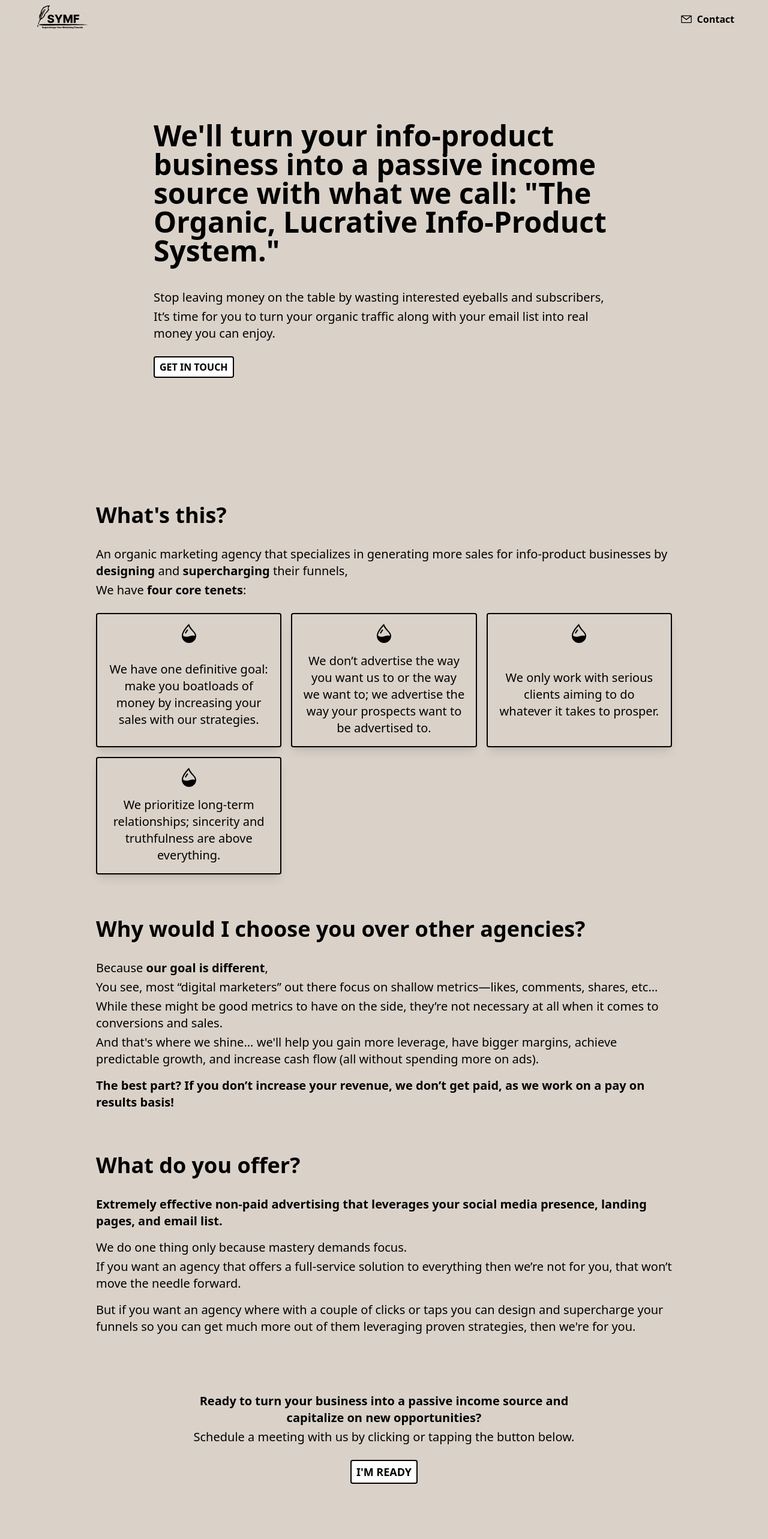
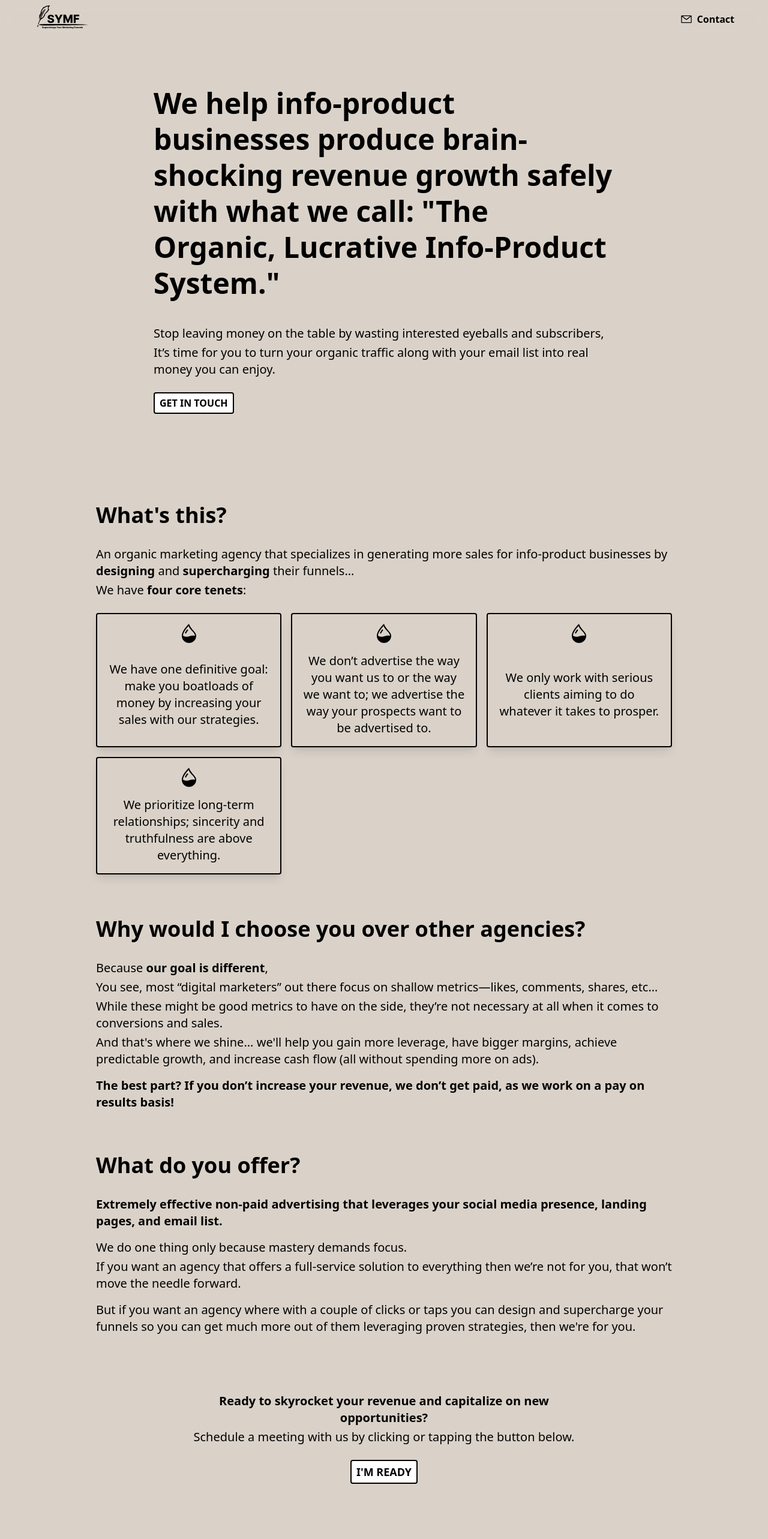
Before and after one commit to symfagency/symf-agency, a Next.js app: page / in a window 1280 px wide. Shown: the top 2566 px of the page at 60% size. Built offline with nearby package versions, Linux system fonts and the light colour scheme.

Commit message:
Improve copy

```diff
--- a/components/Hero.tsx
+++ b/components/Hero.tsx
@@ -18,9 +18,9 @@ const Hero = () => {
           <CSSTransition classNames="fade-up" timeout={config.delays.header}>
             <div className="text-center md:text-left">
               <div className="mx-auto flex w-fit flex-grow flex-col gap-6 md:flex-1">
-                <h1 className="text text-[clamp(2.25rem,8vw,3rem)] font-bold leading-none">
-                  We&apos;ll turn your info-product business into a passive
-                  income source with what we call: &quot;The Organic, Lucrative
+                <h1 className="text text-[clamp(2.25rem,8vw,3rem)] font-bold leading-tight">
+                  We help info-product businesses produce brain-shocking revenue
+                  growth safely with what we call: &quot;The Organic, Lucrative
                   Info-Product System.&quot;
                 </h1>
 
--- a/components/sections/Body.tsx
+++ b/components/sections/Body.tsx
@@ -34,7 +34,7 @@ const Body = () => {
           An organic marketing agency that specializes in generating more sales
           for info-product businesses by{" "}
           <span className="font-bold">designing</span> and{" "}
-          <span className="font-bold">supercharging</span> their funnels,
+          <span className="font-bold">supercharging</span> their funnels...
           <span className="mt-1 block">
             We have <span className="font-bold">four core tenets</span>:
           </span>
--- a/components/sections/Contact.tsx
+++ b/components/sections/Contact.tsx
@@ -24,8 +24,7 @@ const Contact = () => {
       <div className="mx-auto md:w-2/3" ref={firstRef}>
         <p className="mb-6 text-center text-lg md:text-xl">
           <span className="mb-1 block font-bold">
-            Ready to turn your business into a passive income source and
-            capitalize on new opportunities?
+            Ready to skyrocket your revenue and capitalize on new opportunities?
           </span>
           Schedule a meeting with us by clicking or tapping the button below.
         </p>
```
